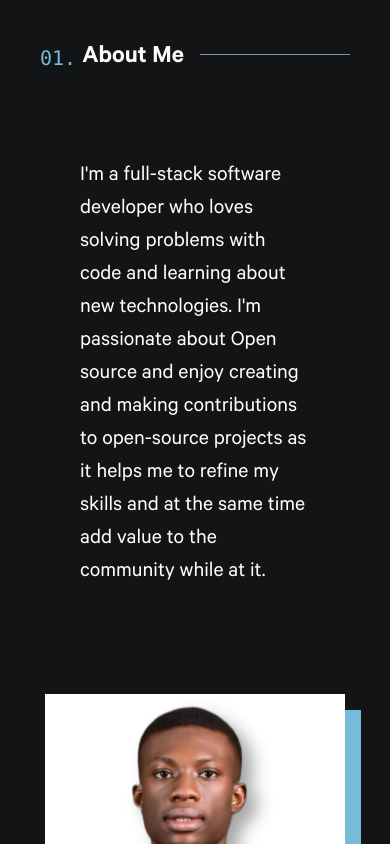
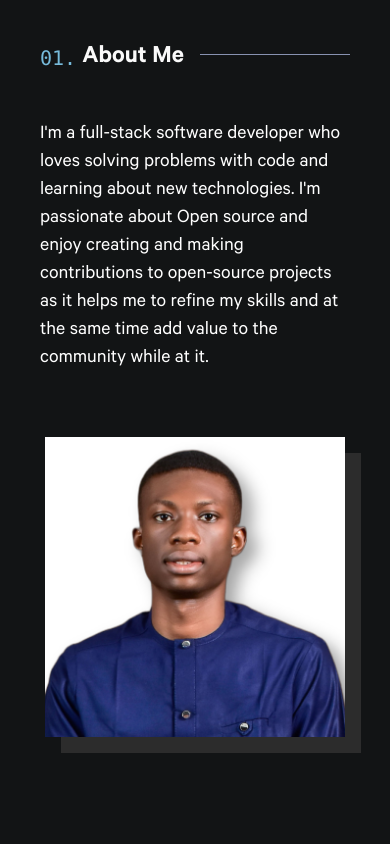
Before and after one commit to olamide203/portfolio-website, a Next.js app: page / in a window 390 px wide. Shown: the part 880-1724 px from the top of the page. Built offline with nearby package versions, Linux system fonts and the light colour scheme.

Commit message:
fix: edit about section

```diff
--- a/src/pages/index.tsx
+++ b/src/pages/index.tsx
@@ -93,8 +93,8 @@ const Home: NextPage = () => {
 				<section id='about' className='mb-40 xl:mx-20'>
 					<Heading text='About Me' id={1}></Heading>
 					<div className='grid grid-cols-1 items-start gap-16 pt-12 lg:grid-cols-1fr-auto'>
-						<div className='col-start-1 rounded p-10'>
-							<p className='text-[22px] font-normal text-neutral-50'>
+						<div className='col-start-1 rounded sm:p-10'>
+							<p className='text-xl font-normal text-neutral-50 md:text-[22px]'>
 								I&apos;m a full-stack software developer who loves solving problems with code and
 								learning about new technologies. I&apos;m passionate about Open source and enjoy
 								creating and making contributions to open-source projects as it helps me to refine
@@ -102,7 +102,7 @@ const Home: NextPage = () => {
 							</p>
 						</div>
 						<div className='grid items-center justify-center'>
-							<div className='relative aspect-square w-max before:absolute before:aspect-square before:w-full before:translate-x-4 before:translate-y-4 before:border-r-[20px] before:border-b-[20px] before:border-blue-200'>
+							<div className='relative aspect-square w-max before:absolute before:aspect-square before:w-full before:translate-x-4 before:translate-y-4 before:border-r-[20px] before:border-b-[20px] before:border-neutral-500'>
 								<Image
 									src='/images/headshot.png'
 									width={300}
```
